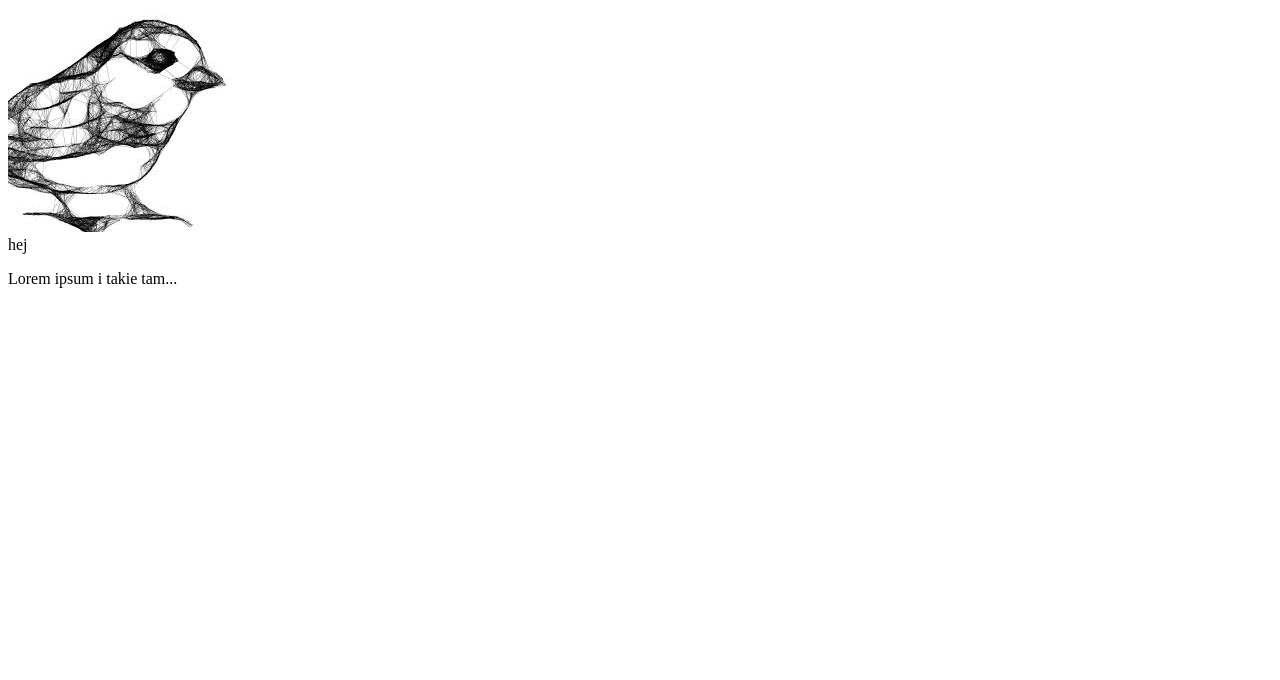
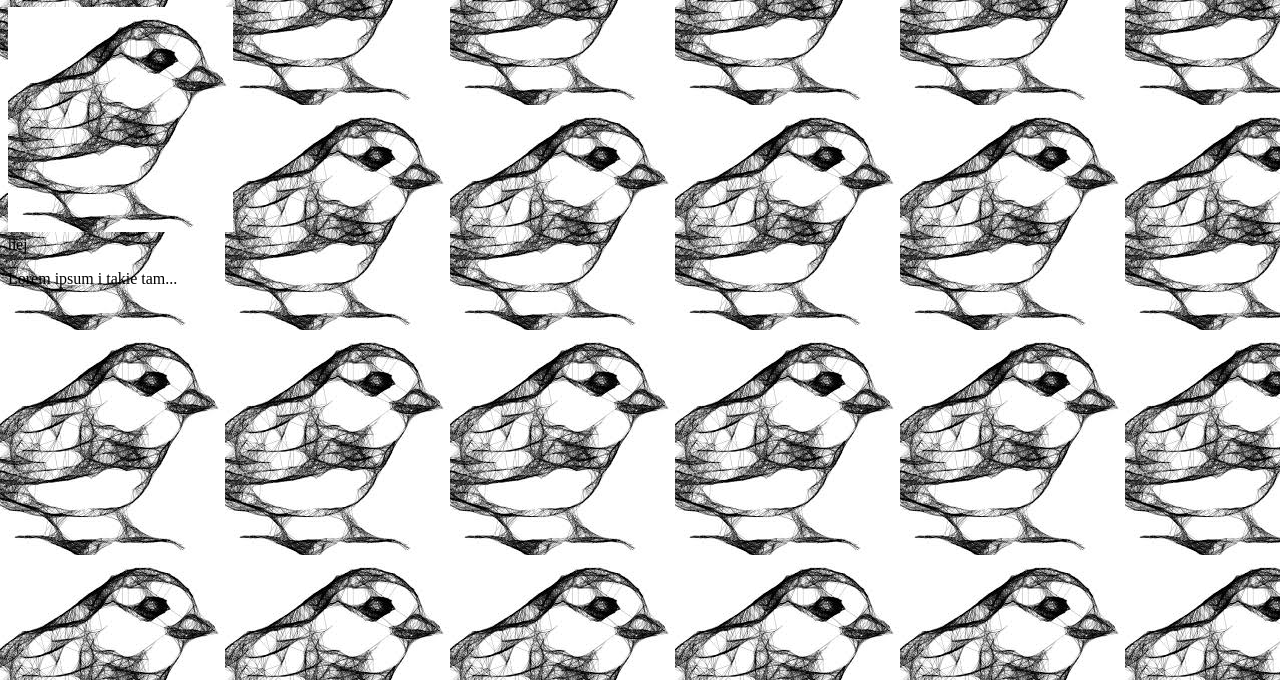
Before and after one commit to 3Bartnik/Webpack, a website built with webpack: page kurs_webpack/src/index.html in a window 1280 px wide. Shown: the part 120-800 px from the top of the page. Built offline with nearby package versions, Linux system fonts and the light colour scheme; files whose address does not match are found by name.

Commit message:
Change URL

```diff
--- a/kurs_webpack/src/index.scss
+++ b/kurs_webpack/src/index.scss
@@ -2,8 +2,8 @@ body{
     h1{
     color: red;
     }
-    background: url("./proba.png");
-};
+    background: url("./assets/img/proba.png");
+}
 .autoprefixer {
     user-select: none;
 }
```
